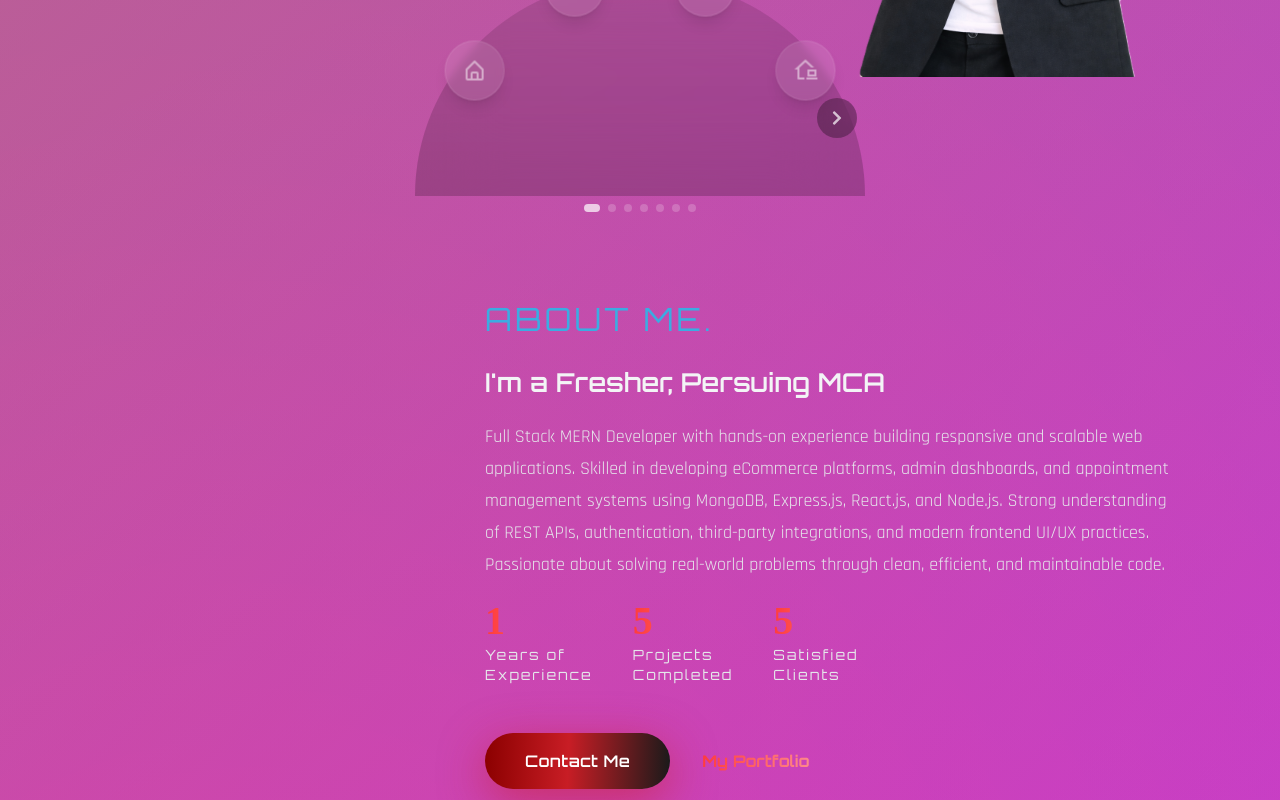
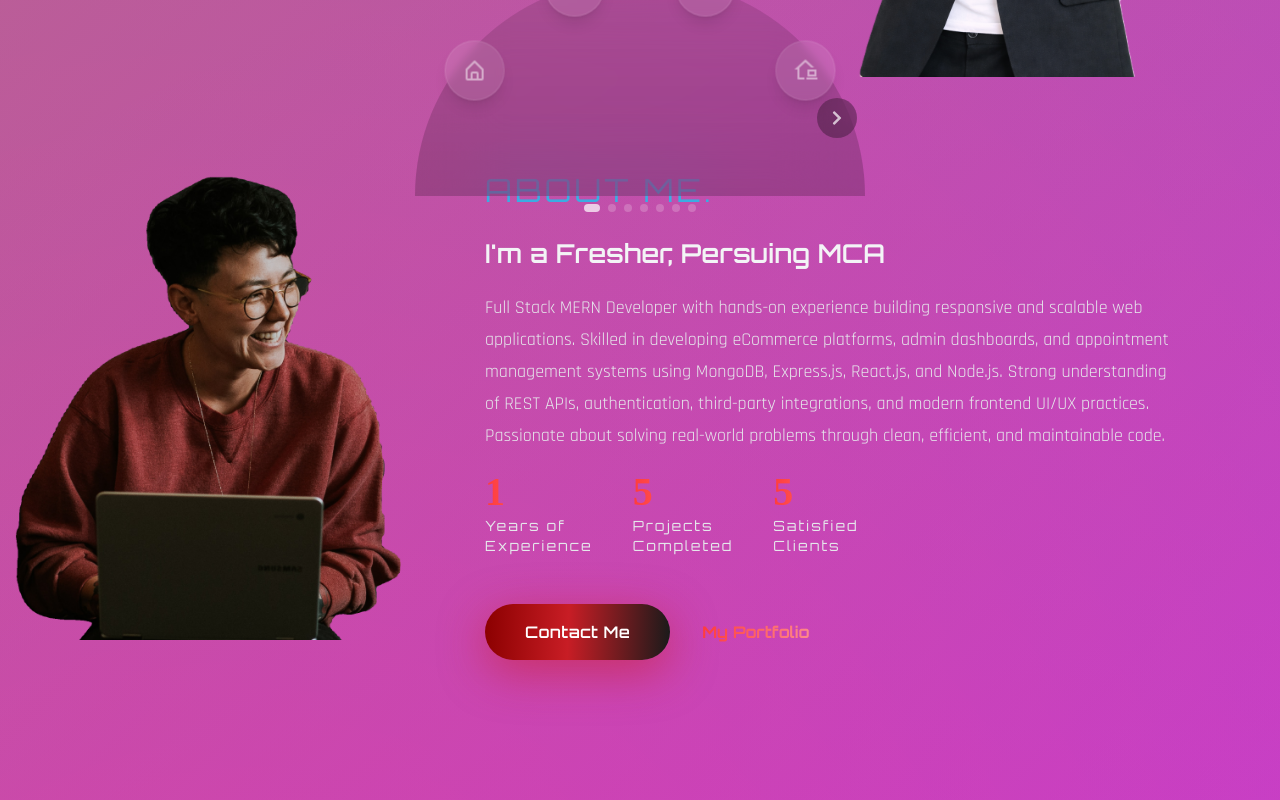
Before and after one commit to ShivamBole/portfolio-website-react-, a React (Create React App) app: page / in a window 1280 px wide. Shown: the part 580-1380 px from the top of the page. Built offline with nearby package versions, Linux system fonts and the light colour scheme; the HTML template or start-up script is replaced by a standard one; a web font is replaced by a local one.

Commit message:
add new changes with images and content

```diff
--- a/src/components/About.js
+++ b/src/components/About.js
@@ -10,9 +10,9 @@ const About = () => {
     threshold: 0.5,
   });
   return (
-    <section className="section" id="about" ref={ref}>
-      <div className="container mb-20">
-        <div className="flex flex-col gap-y-10 lg:flex-row lg:items-center lg:gap-x-20 lg:gap-y-0 h-[145vh] lg:h-screen">
+    <section className="section md:pt-28" id="about" ref={ref}>
+      <div className="container mb-20 pt-5 align-content-center">
+        <div className="flex flex-col gap-y-0 mt-5 lg:flex-row lg:gap-x-20 lg:gap-y-0 h-[145vh] md:h-screen">
           <motion.div
             variants={fadeIn("right", 0.2)}
             initial="hidden"
--- a/src/index.css
+++ b/src/index.css
@@ -161,5 +161,9 @@
     padding: 0 0 0 0 !important;
   }
 
+ .about{
+  align-items: center;
+ }
+
 
 }
```
Also changed, not shown: 14 other files (tests, documents, lock files or other folders).
